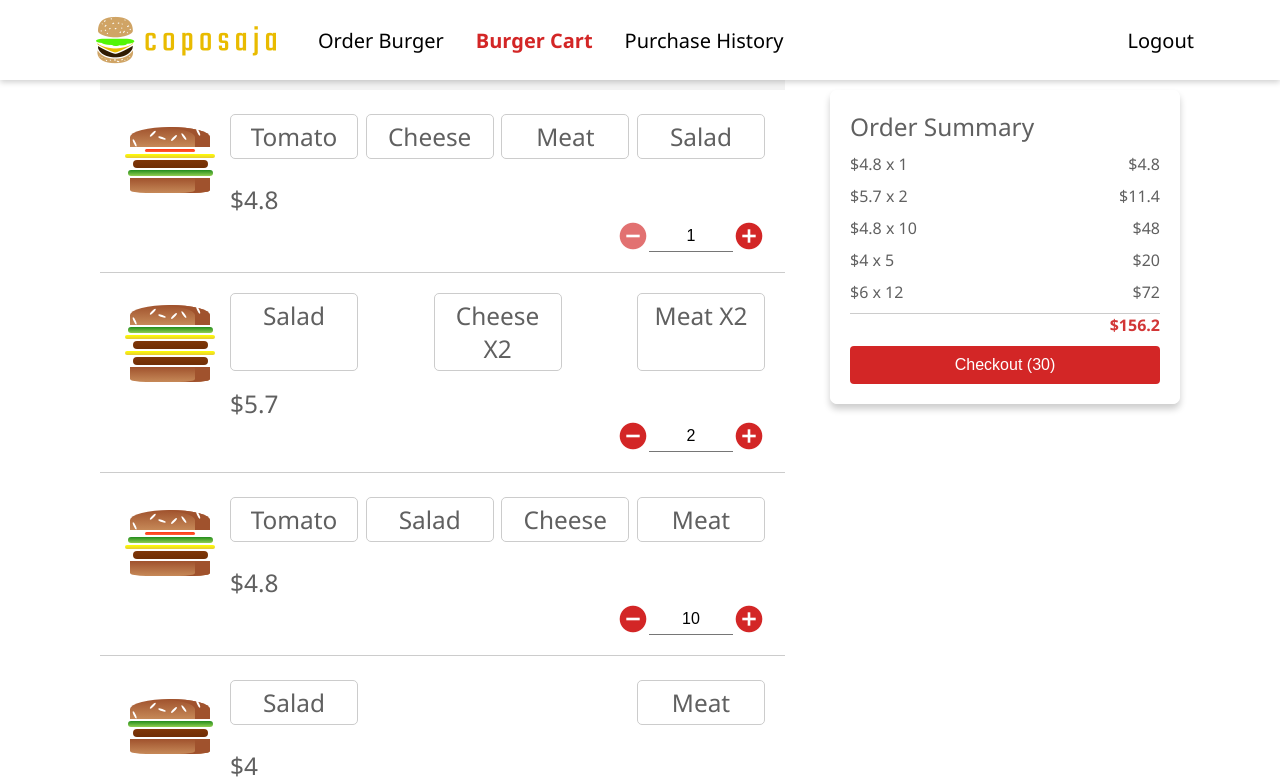
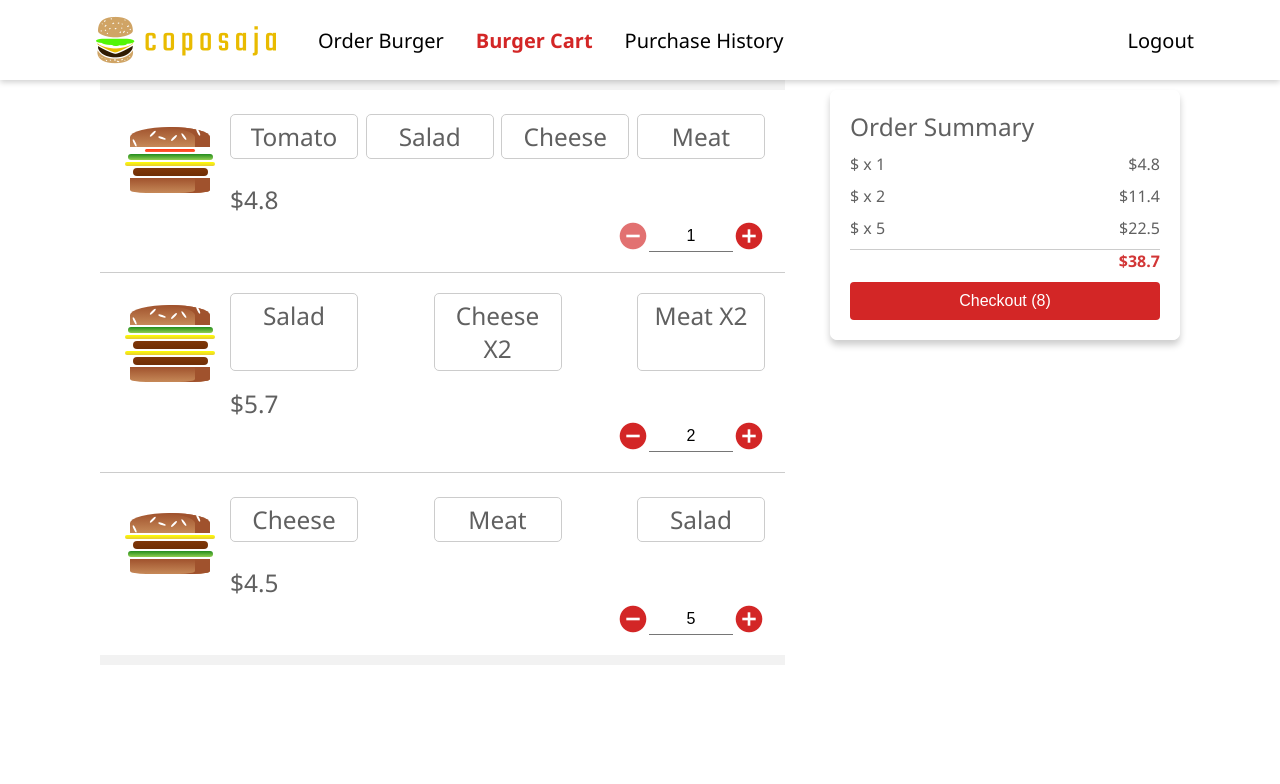
Before and after one commit to fernandochristyanto/simple-burger-shop, a React (Create React App) app: page /burger-cart in a window 1280 px wide. Shown: the top 784 px of the page. Built offline with nearby package versions, Linux system fonts and the light colour scheme.

Commit message:
Add fetching burgercart from mockAPI

```diff
--- a/src/mockAPIRequest.ts
+++ b/src/mockAPIRequest.ts
@@ -16,20 +16,80 @@ const authData = [
   },
 ];
 
+const cartData = [
+  {
+    username: 'coposaja',
+    cart: {
+      items: [
+        {
+          burger: {
+            ingredients: 'TSCM',
+            price: 4.80,
+          },
+          quantity: 1,
+          itemPrice: 4.80,
+        },
+        {
+          burger: {
+            ingredients: 'SCMCM',
+            price: 5.70,
+          },
+          quantity: 2,
+          itemPrice: 11.40,
+        },
+        {
+          burger: {
+            ingredients: 'CMS',
+            price: 4.50,
+          },
+          quantity: 5,
+          itemPrice: 22.50,
+        },
+      ],
+      totalPrice: 38.70,
+    },
+  },
+  {
+    username: 'admin',
+    cart: {
+      items: [
+        {
+          burger: {
+            ingredients: 'CMS',
+            price: 4.50,
+          },
+          quantity: 1,
+          itemPrice: 4.50,
+        },
+      ],
+      totalPrice: 4.50,
+    },
+  },
+];
+
 const mockAPIRequest = async (
   route: string,
   param: any,
 ) => {
   return new Promise((resolve, reject) => setTimeout(() => {
+    let retData;
     switch (route) {
       case 'auth':
-        const retData = authData.find((x) => x.username === param.username && x.password === param.password);
+        retData = authData.find((x) => x.username === param.username && x.password === param.password);
         resolve({
           status: retData ? 200 : 500,
           res: retData,
         });
         break;
 
+      case 'cart':
+        let username = param.username ? param.username : 'coposaja';
+        retData = cartData.find((x) => x.username === username)?.cart;
+        resolve({
+          status: retData ? 200 : 500,
+          res: retData,
+        })
+        break;
       default:
         return {};
     }
--- a/src/modules/burgerCart/components/cart/Cart.tsx
+++ b/src/modules/burgerCart/components/cart/Cart.tsx
@@ -1,4 +1,4 @@
-import React from 'react'
+import React, { Component } from 'react'
 
 import classes from './Cart.module.css';
 import CartItem from './cartItem/CartItem';
@@ -6,70 +6,37 @@ import CheckoutPanel from './checkoutPanel/CheckoutPanel';
 import Burger from '../../../../components/burger/Burger';
 import { connect } from 'react-redux';
 import { burgerCartFetch } from '../../redux/actions';
-
-const shoppingCart = [
-  {
-    burger: {
-      ingredients: 'TCMS',
-      burgerPrice: 4.80
-    },
-    quantity: 1,
-    itemPrice: 4.80
-  },
-  {
-    burger: {
-      ingredients: 'SCMCM',
-      burgerPrice: 5.70
-    },
-    quantity: 2,
-    itemPrice: 11.40
-  },
-  {
-    burger: {
-      ingredients: 'TSCM',
-      burgerPrice: 4.80
-    },
-    quantity: 10,
-    itemPrice: 48.00
-  },
-  {
-    burger: {
-      ingredients: 'SM',
-      burgerPrice: 4.00
-    },
-    quantity: 5,
-    itemPrice: 20.00
-  },
-  {
-    burger: {
-      ingredients: 'TCMCMS',
-      burgerPrice: 6.0
-    },
-    quantity: 12,
-    itemPrice: 72.00
-  }
-];
+import { IBurgerCart } from '../../../../interfaces/states/IBurgerCart';
+import { IDefaultState, IAuth } from '../../../../interfaces';
 
 declare interface ICartProps {
-  onBurgerCartFetch: () => Promise<void>
+  auth: IDefaultState<IAuth>
+  burgerCart: IDefaultState<IBurgerCart>
+  onBurgerCartFetch: (username: string) => Promise<void>
 }
 
-const Cart = (props: ICartProps) => {
-  props.onBurgerCartFetch();
-  const paddingSpace = 184.7 + (21.6 * shoppingCart.length) + 20;
+class Cart extends Component<ICartProps> {
+  componentDidMount() {
+    const { auth } = this.props;
+    this.props.onBurgerCartFetch(auth.res?.username ?? '');
+  }
+
+  renderCart = () => {
+    const { items, totalPrice } = this.props.burgerCart.res ?? {};
+    const paddingSpace = 184.7 + (21.6 * (items ? items?.length : 0)) + 20;
     return (
       <div className={classes.CartWrapper} style={{ paddingBottom: paddingSpace }}>
         <div className={classes.Cart}>
-        {shoppingCart.map((item, index) => (
+          {items?.map((item, index) => (
             <CartItem
               key={index}
               ingredients={item.burger.ingredients}
-            price={item.burger.burgerPrice}
+              price={item.burger.price}
               quantity={item.quantity}
             />
           ))}
         </div>
-      <CheckoutPanel shoppingCart={shoppingCart} />
+        <CheckoutPanel shoppingCart={items} totalPrice={totalPrice} />
         <Burger ingredients="CS" />
         <Burger ingredients="CS" />
         <Burger ingredients="CS" />
@@ -78,10 +45,24 @@ const Cart = (props: ICartProps) => {
     )
   }
 
-const mapDispatchToProps = (dispatch: any) => {
-  return {
-    onBurgerCartFetch: () => dispatch(burgerCartFetch()),
+  render() {
+    return (
+      this.props.burgerCart.res ? this.renderCart() : <div>Loading</div>
+    )
   }
 }
 
-export default connect(null, mapDispatchToProps)(Cart);
+const mapDispatchToProps = (dispatch: any) => {
+  return {
+    onBurgerCartFetch: (username: string) => dispatch(burgerCartFetch({ username: username })),
+  }
+}
+
+const mapStateToProps = (state: any) => {
+  return {
+    auth: state.auth,
+    burgerCart: state.burgerCart,
+  }
+}
+
+export default connect(mapStateToProps, mapDispatchToProps)(Cart);
--- a/src/modules/burgerCart/components/cart/checkoutPanel/CheckoutPanel.tsx
+++ b/src/modules/burgerCart/components/cart/checkoutPanel/CheckoutPanel.tsx
@@ -5,7 +5,8 @@ import { Card, CardBody } from '../../../../../components/card';
 import Button from '../../../../../components/button/Button';
 
 declare interface ICheckoutPanelProps {
-  shoppingCart: any[]
+  shoppingCart?: any[]
+  totalPrice?: number
 }
 
 const CheckoutPanel = (props: ICheckoutPanelProps) => {
@@ -17,17 +18,17 @@ const CheckoutPanel = (props: ICheckoutPanelProps) => {
             <CardBody>
               Order Summary
                 <div>
-                {props.shoppingCart.map((item, index) => (
+                {props.shoppingCart?.map((item, index) => (
                   <div className={classes.OrderSummaryItem} key={index}>
                     <div>${item.burger.burgerPrice} x {item.quantity}</div>
                     <div>${item.itemPrice}</div>
                   </div>
                 ))}
                 <div className={classes.OrderSummaryItem}>
-                  <div>${props.shoppingCart.reduce((price, item) => price + item.itemPrice, 0)}</div>
+                  <div>${props.totalPrice}</div>
                 </div>
                 <Button variant="primary" width="100%">
-                  Checkout ({props.shoppingCart.reduce((quantity, item) => quantity + item.quantity, 0)})
+                  Checkout ({props.shoppingCart?.reduce((quantity, item) => quantity + item.quantity, 0)})
                   </Button>
               </div>
             </CardBody>
--- a/src/modules/burgerCart/interaces/IBurgerCartActions.ts
+++ b/src/modules/burgerCart/interaces/IBurgerCartActions.ts
@@ -3,6 +3,7 @@ import { IBurgerCart } from "../../../interfaces/states/IBurgerCart";
 
 declare interface IBurgerCartFetch {
   type: typeof BURGER_CART_FETCH
+  username: string
 }
 
 declare interface IBurgerCartFetchSuccess {
--- a/src/modules/burgerCart/interaces/IParams.ts
+++ b/src/modules/burgerCart/interaces/IParams.ts
@@ -1,4 +1,8 @@
 import { IBurgerCart } from "../../../interfaces/states/IBurgerCart";
 
 
+export declare interface IBurgerCartFetchParam {
+  username: string
+}
+
 export declare interface IBurgerCartFetchSuccessParam extends IBurgerCart { }
--- a/src/modules/burgerCart/redux/actions/BurgerCart.actions.ts
+++ b/src/modules/burgerCart/redux/actions/BurgerCart.actions.ts
@@ -1,7 +1,7 @@
 import { BurgerCartActions } from "../../interaces";
 import { BURGER_CART_FETCH, BURGER_CART_FETCH_SUCCESS, BURGER_CART_FETCH_FAILED } from "../../contants";
-import { IBurgerCartFetchSuccessParam } from "../../interaces/IParams";
+import { IBurgerCartFetchSuccessParam, IBurgerCartFetchParam } from "../../interaces/IParams";
 
-export const burgerCartFetch = (): BurgerCartActions => ({ type: BURGER_CART_FETCH });
+export const burgerCartFetch = (param: IBurgerCartFetchParam): BurgerCartActions => ({ type: BURGER_CART_FETCH, username: param.username });
 export const burgerCartFetchSuccess = (param: IBurgerCartFetchSuccessParam): BurgerCartActions => ({ type: BURGER_CART_FETCH_SUCCESS, cart: param });
 export const burgerCartFetchFailed = (error: any): BurgerCartActions => ({ type: BURGER_CART_FETCH_FAILED, error: error });
--- a/src/modules/burgerCart/redux/sagas/BurgerCart.sagas.ts
+++ b/src/modules/burgerCart/redux/sagas/BurgerCart.sagas.ts
@@ -7,9 +7,7 @@ import mockAPIRequest from "../../../../mockAPIRequest";
 function* workerSagaBurgerCartFetch(action: BurgerCartActions) {
   try {
     if (action.type === BURGER_CART_FETCH) {
-      console.log('MASUK SAGAA');
-      const response = yield mockAPIRequest('cart', {});
-
+      const response = yield mockAPIRequest('cart', { username: action.username });
       if (response.status !== 200) throw new Error('Error');
 
       yield put(burgerCartFetchSuccess(response.res));
```
Lines whose indentation alone changed are shown as unchanged.
